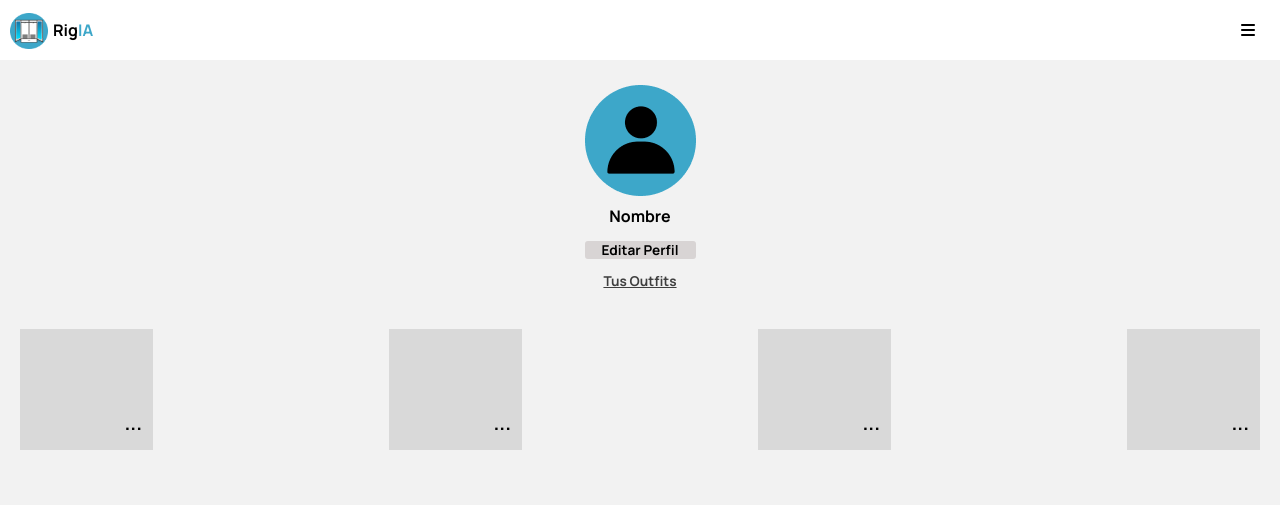
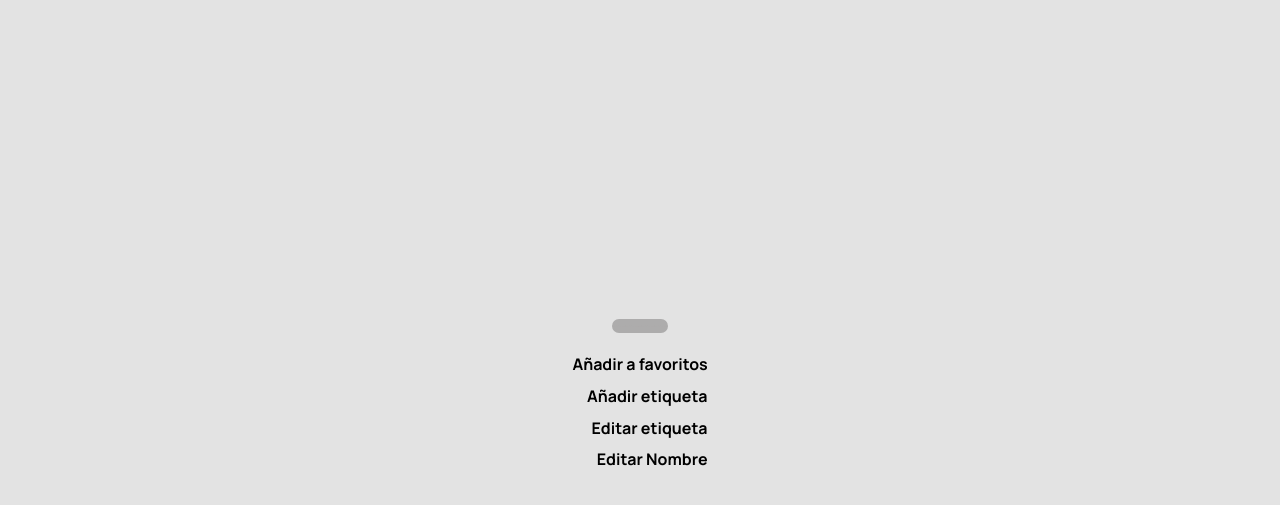
Before and after one commit to Dantemacu/RigIA, a PHP site: page /Home.html in a window 1280 px wide. Shown: the top 505 px of the page. Run offline with PHP 8.4, Linux system fonts and the light colour scheme; some libraries are stand-ins or nearby versions.

Commit message:
feat(Agergue el menu de configuracion de prenda, no lo termine pero nachito vigi me ayudo )

```diff
--- a/RigIA/Home.css
+++ b/RigIA/Home.css
@@ -1,38 +1,39 @@
 @import url('https://fonts.googleapis.com/css2?family=Manrope:wght@700&display=swap');
 
-:root{
+:root {
     --primary-color: #3DA7C9;
 }
 
-body{
+body {
     margin: 0;
-    font-family: 'Manrope' , sans-serif;
+    font-family: 'Manrope', sans-serif;
     text-decoration: none;
     background-color: #f2f2f2;
 }
 
-.title-logo{
-    margin: 0 5px;;
+.title-logo {
+    margin: 0 5px;
+    ;
 }
 
-.logo{
+.logo {
     display: flex;
     align-items: center;
     text-decoration: none;
 }
 
-.logo img{
+.logo img {
     padding-top: 1px;
     height: 36px;
     width: 38px;
 }
 
-a{
+a {
     text-decoration: none;
     color: black;
 }
 
-header{
+header {
     display: flex;
     justify-content: space-between;
     align-items: center;
@@ -42,12 +43,12 @@ header{
     padding: 10px;
 }
 
-header span{
+header span {
     color: var(--primary-color);
 }
 
 
-nav i{
+nav i {
     display: block;
 }
 
@@ -58,30 +59,30 @@ nav i{
     padding-top: 25px;
 }
 
-p{
+p {
     font-size: 85%;
 }
 
-h4{
+h4 {
     font-weight: 800;
     margin: 4px 0;
 }
 
-div.container{
+div.container {
     padding-bottom: 5px;
 }
 
-.container{
+.container {
     text-align: center;
 }
 
-.edit-perfil{
+.edit-perfil {
     background-color: #D8D4D4;
     border-radius: 3px;
 
 }
 
-.Outfits{
+.Outfits {
     color: #3F3F3F;
     text-decoration-line: underline;
     margin-top: 4;
@@ -111,18 +112,18 @@ div.container{
 }
 
 
-.pie img{
+.pie img {
     padding-bottom: 20px;
     position: relative;
 }
 
-.pie p{
+.pie p {
     position: absolute;
     bottom: 20px;
     right: 1px;
 }
 
-.conf{
+.conf {
     list-style: none;
 
 }
@@ -166,6 +167,42 @@ li {
 }
 
 
-.barra{
+.barra {
     padding-right: 15px;
 }
+
+.barrita-drawer{
+    border-radius: 27px;
+    font-size: .2em;
+    margin-top: 10px;
+    color: #ADACAC;
+    background-color: #ADACAC;
+}
+
+.drawer ul{
+    /* sacarle el diseño a la lista*/
+    list-style: none;
+    padding: 0;
+
+}
+
+.drawer {
+    border: 1px;
+    background: #E3E3E3;
+    width: 100vw;
+    position: fixed;
+    height: 100vh;
+    top: 0vh;
+    left: 0;
+    transition: top 0.3s ease-in-out;
+    display: flex;
+    flex-direction: column;
+    align-items: center;
+    text-align: center;
+    justify-content: center;
+
+}
+
+.drawer.open {
+    top: 0;
+}
--- a/RigIA/Home.html
+++ b/RigIA/Home.html
@@ -1,5 +1,6 @@
 <!DOCTYPE html>
 <html lang="en">
+
 <head>
   <meta charset="UTF-8">
   <meta http-equiv="X-UA-Compatible" content="IE=edge">
@@ -8,13 +9,14 @@
   <link rel="stylesheet" href="Home.css">
   <script src="https://kit.fontawesome.com/a6f001e2da.js" crossorigin="anonymous"></script>
 </head>
+
 <body>
   <script src="Home.js"></script>
-
+  <script src="drawer.js"></script>
   <header>
     <div class="logo">
       <img src="./Images/Logo.png" alt="logo">
-            <a href="#" class="title-logo" >Rig<span>IA</span></a>
+      <a href="#" class="title-logo">Rig<span>IA</span></a>
     </div>
 
     <div class="barra">
@@ -38,7 +40,9 @@
     <div class="container">
       <img src="Images/FotoPerfil.png" alt="Foto de perfil">
       <h4>Nombre</h4>
-            <a href="EditarPerfil.html"><p class="edit-perfil">Editar Perfil</p></a>
+      <a href="EditarPerfil.html">
+        <p class="edit-perfil">Editar Perfil</p>
+      </a>
       <p class="Outfits">Tus Outfits</p>
     </div>
   </section>
@@ -46,22 +50,43 @@
   <div class="pie">
     <div class="item">
       <img src="Images/Cuadrado.png" alt="TuOutfit">
-          <a> <p>...</p> </a>
+      <a>
+        <p>...</p>
+      </a>
     </div>
     <div class="item">
       <img src="Images/Cuadrado.png" alt="TuOutfit">
-          <a> <p>...</p> </a>
+      <a>
+        <p>...</p>
+      </a>
     </div>
     <div class="item">
       <img src="Images/Cuadrado.png" alt="TuOutfit">
-          <a> <p>...</p> </a>
+      <a>
+        <p>...</p>
+      </a>
     </div>
     <div class="item">
       <img src="Images/Cuadrado.png" alt="TuOutfit">
-          <a> <p>...</p> </a>
+      <a>
+        <p>...</p>
+      </a>
     </div>
   </div>
 
 
+  <div class="drawer">
+    <div class="barrita-drawer">
+      <p>----------------------------------</p>
+    </div>
+    <ul>
+      <li>Añadir a favoritos</li>
+      <li>Añadir etiqueta</li>
+      <li>Editar etiqueta</li>
+      <li>Editar Nombre</li>
+    </ul>
+  </div>
+
 </body>
+
 </html>
--- /dev/null
+++ b/RigIA/drawer.js
@@ -0,0 +1 @@
+// Abrir y cerrar el drawer
```
Lines whose indentation alone changed are shown as unchanged.
